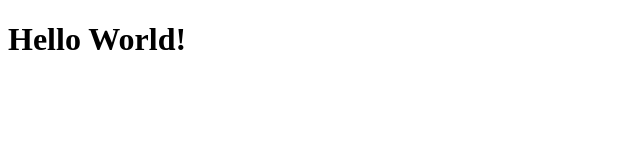
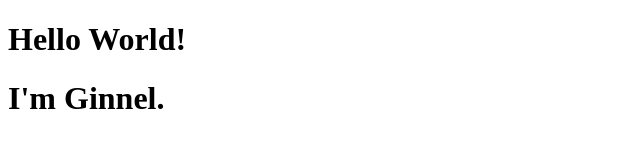
Before and after one commit to Ginnel01/devtest, a plain HTML site: page index.html in a window 1280 px wide. Shown: the whole page, without its empty margins (0-640 px from the left). Drawn offline with Linux system fonts and the light colour scheme.

Commit message:
minor change

```diff
--- a/index.html
+++ b/index.html
@@ -7,5 +7,6 @@
 </head>
 <body>
     <h1>Hello World!</h1>
+    <h1>I'm Ginnel.</h1>
 </body>
 </html>
```
